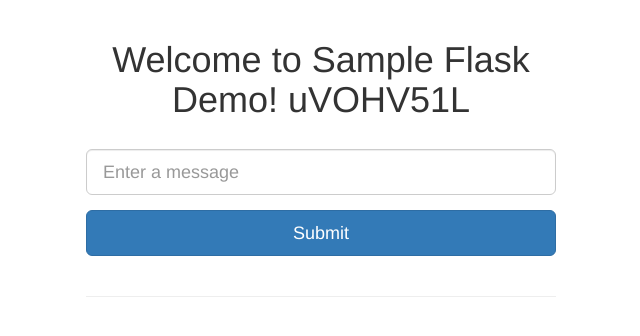
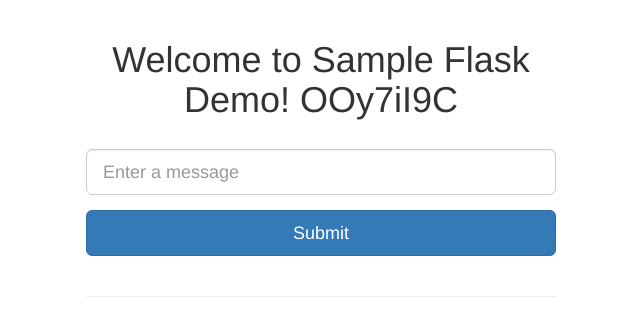
Before and after one commit to williaumwu/flask_sample, a Flask app: page / in a window 1280 px wide. Shown: the top 336 px of the page, without its empty margins (319-959 px from the left). Run offline with Flask 2, Linux system fonts and the light colour scheme; data that the repository does not hold is empty; some libraries are stand-ins or nearby versions.

Commit message:
testing change new string OOy7iI9C

```diff
--- a/templates/index.html
+++ b/templates/index.html
@@ -3,7 +3,7 @@
 {% block content %}
 
 <div class="text-center">
-  <h1>Welcome to Sample Flask Demo! uVOHV51L</h1>
+  <h1>Welcome to Sample Flask Demo! OOy7iI9C</h1>
 </div>
 
 <br>
```
Also changed, not shown: README.md.
